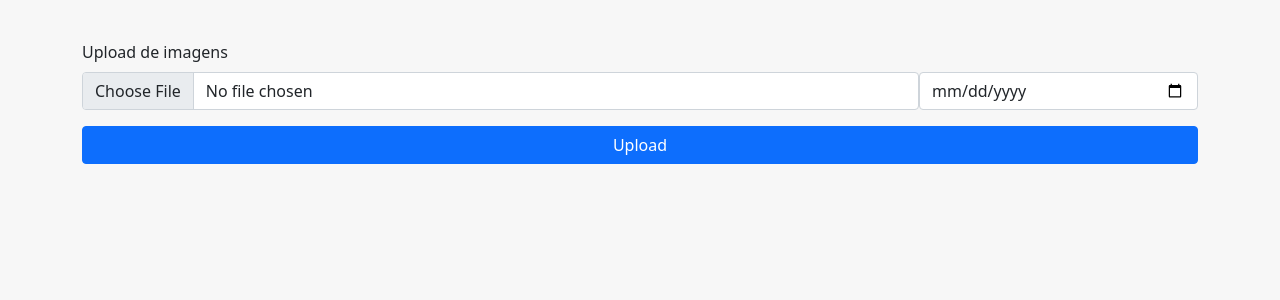
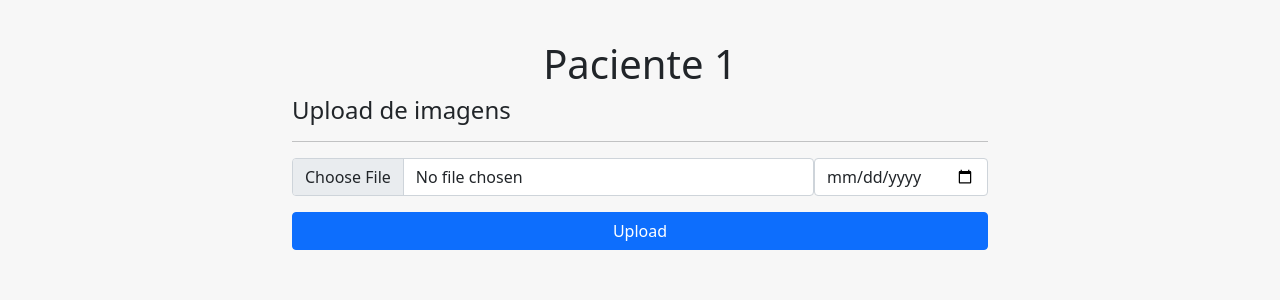
Before and after one commit to VLx2000/modulo-imagens, a React (Create React App) app in the folder frontend/: page /paciente/1 in a window 1280 px wide. Shown: the top 300 px of the page. Built offline with nearby package versions, Linux system fonts and the light colour scheme; no server answers.

Commit message:
mudanças visuais

```diff
--- a/frontend/src/components/UploadForm/index.tsx
+++ b/frontend/src/components/UploadForm/index.tsx
@@ -62,7 +62,7 @@ function UploadForm({ idPaciente }: Props) {
     return (
         <Form onSubmit={submitHandler} className="upload-form">
             <Form.Group controlId="formFile" className="mb-3">
-                <Form.Label>Upload de imagens</Form.Label>
+                <h4>Upload de imagens</h4><hr/>
                 <Form.Group className="form-inputs">
                     <Form.Control
                         type="file"
--- a/frontend/src/components/UploadForm/styles.css
+++ b/frontend/src/components/UploadForm/styles.css
@@ -1,5 +1,5 @@
 .upload-form {
-  margin-bottom: 20px;
+  margin-bottom: 100px;
 }
 
 .upload-button {
@@ -30,3 +30,9 @@
   display: grid;
   grid-template-columns: 3fr 1fr;
 }
+
+@media (min-width: 768px) {
+  .upload-container {
+    max-width: 720px !important;
+  }
+}
--- a/frontend/src/pages/Upload/index.tsx
+++ b/frontend/src/pages/Upload/index.tsx
@@ -26,12 +26,13 @@ function Upload() {
     }, [params.idPaciente]);
 
     return (
-        <Container>
-
+        <Container className="upload-container">
+            <h1 style={{textAlign: 'center'}}>Paciente {params.idPaciente}</h1>
             {/* Formulario de upload de imagens */}
             <UploadForm idPaciente={`${params.idPaciente}`} />
             {carregado &&
-                <div>
+                <section>
+                    <h4>Imagens salvas</h4><hr/>
                     {/* Listagem de imagens n arquivadas */}
                     <ListaImgs images={images.filter(img => !img.arquivado)} arquivado={false} />
 
@@ -42,7 +43,7 @@ function Upload() {
                             <ListaImgs images={images.filter(img => img.arquivado)} arquivado={true} />
                         </Accordion.Body>
                     </Accordion >
-                </div >
+                </section >
             }
         </Container>
     );
```
